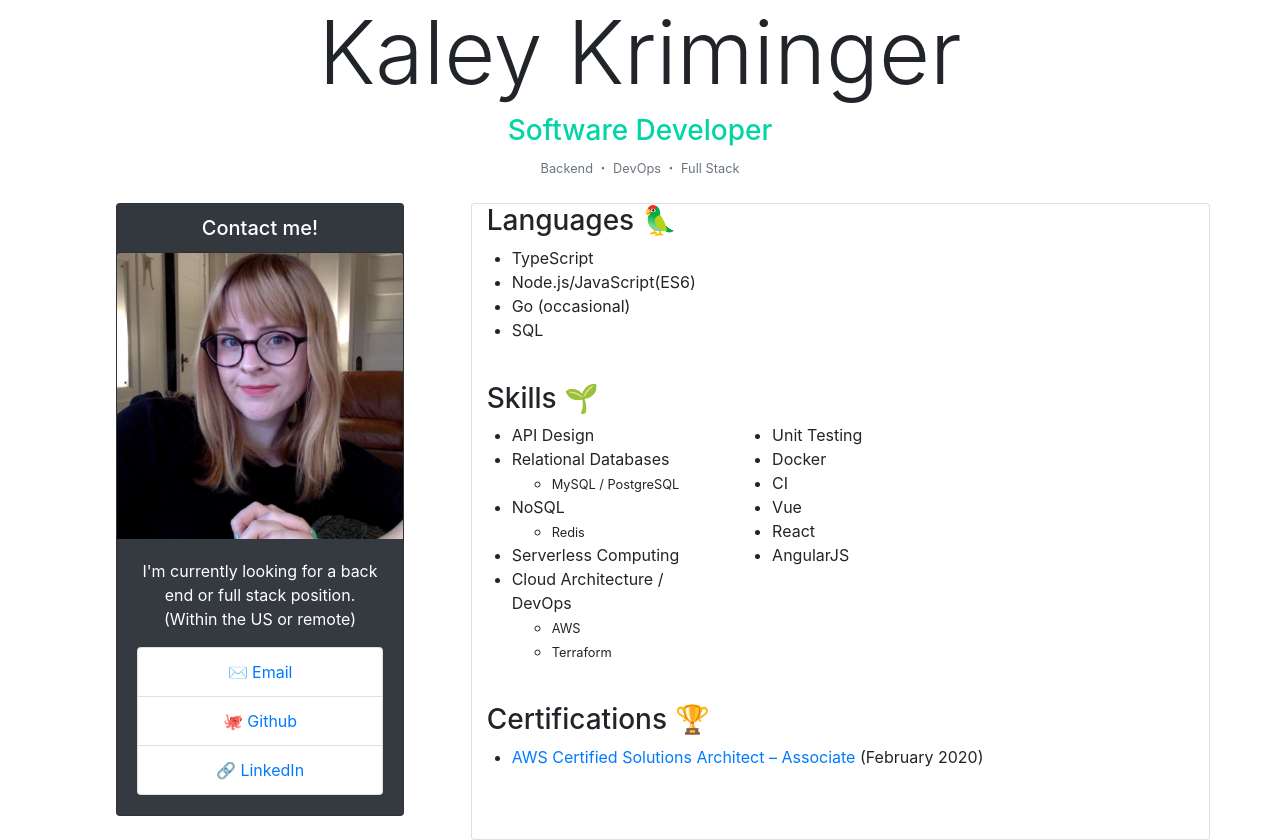
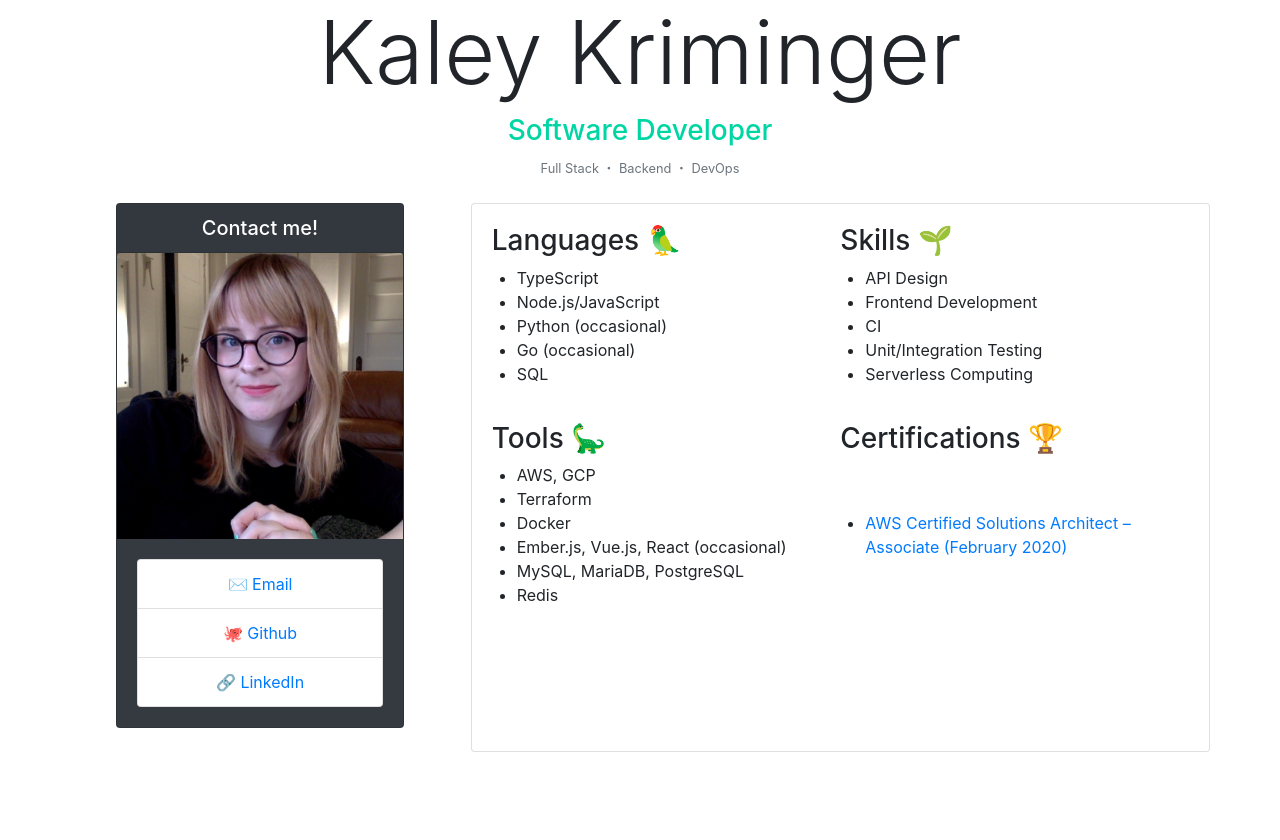
Before and after one commit to KaleyKrim/kkdotcom-vue, a Vue app: page / in a window 1280 px wide. After the commit the page ends 800 px from the top, so only its background shows below. Built offline with nearby package versions, Linux system fonts and the light colour scheme.

Commit message:
prettier

```diff
--- a/src/App.vue
+++ b/src/App.vue
@@ -6,7 +6,7 @@
         Software Developer
       </h3>
       <small class="text-muted">
-        Backend ・ DevOps ・ Full Stack
+        Full Stack ・ Backend ・ DevOps
       </small>
     </div>
     <br />
@@ -16,7 +16,6 @@
           <h5 class="card-header">Contact me!</h5>
           <img class="card-img-top" src="./assets/kaley.png" alt="kaley" />
           <div class="card-body">
-            <p class="card-text">I'm currently looking for a back end or full stack position. (Within the US or remote)</p>
             <ul class="list-group">
               <li class="list-group-item">
                 <a href="mailto:kaley.kriminger@gmail.com">✉️ Email</a>
--- a/src/components/ResumeContent.vue
+++ b/src/components/ResumeContent.vue
@@ -1,90 +1,103 @@
 <template>
   <div class="resume-content card col-md-8">
-    <div class="row">
-      <div class="col-12 skill-header">
-        <h3>Languages 🦜</h3>
-      </div>
-      <div class="row">
-        <div class="col">
-          <ul>
-            <li>TypeScript</li>
-            <li>Node.js/JavaScript(ES6)</li>
-            <li>Go (occasional)</li>
-            <li>SQL</li>
-          </ul>
-        </div>
-      </div>
-    </div>
-    <br />
-    <div class="row">
-      <div class="col-12 skill-header">
-        <h3>Skills 🌱</h3>
-      </div>
-      <div class="row">
-        <div class="col-7">
-          <ul>
-            <li>API Design</li>
-            <li>
-              Relational Databases
-              <ul>
-                <li><small>MySQL / PostgreSQL</small></li>
-              </ul>
-            </li>
-            <li>
-              NoSQL
-              <ul>
-                <li><small>Redis</small></li>
-              </ul>
-            </li>
-            <li>Serverless Computing</li>
-            <li>
-              Cloud Architecture / DevOps
-              <ul>
-                <li><small>AWS</small></li>
-                <li><small>Terraform</small></li>
-              </ul>
-            </li>
-          </ul>
-        </div>
-        <div class="col-5">
-          <ul>
-            <li>Unit Testing</li>
-            <li>Docker</li>
-            <li>CI</li>
-            <li>Vue</li>
-            <li>React</li>
-            <li>AngularJS</li>
-          </ul>
-        </div>
-      </div>
-    </div>
-    <br />
-    <div class="row">
-      <div class="col-12 skill-header">
-        <h3>Certifications 🏆</h3>
-      </div>
-      <ul>
-        <li>
-          <a
-            href="https://www.youracclaim.com/badges/5b5bc9f1-7cdf-4a00-b9f0-3cf22ac50848/public_url"
-            >AWS Certified Solutions Architect – Associate</a
-          >
-          (February 2020)
-        </li>
-      </ul>
-    </div>
+    <ResumeContentCard
+      :title="cardDetails.languages.title"
+      :list="cardDetails.languages.list"
+      :links="cardDetails.languages.links"
+    />
+    <ResumeContentCard
+      :title="cardDetails.skills.title"
+      :list="cardDetails.skills.list"
+      :links="cardDetails.skills.links"
+    />
+    <ResumeContentCard
+      :title="cardDetails.tools.title"
+      :list="cardDetails.tools.list"
+      :links="cardDetails.tools.links"
+    />
+    <ResumeContentCard
+      :title="cardDetails.certifications.title"
+      :list="cardDetails.certifications.list"
+      :links="cardDetails.certifications.links"
+    />
   </div>
 </template>
 
+<style scoped>
+.resume-content {
+  padding: 20px;
+  display: grid;
+  grid-template-columns: repeat(2, 1fr);
+  grid-template-rows: repeat(3, max-content);
+  grid-row-gap: 20px;
+}
+</style>
+
 <script>
+import ResumeContentCard from "./ResumeContentCard.vue";
+
 export default {
-  name: "ResumeContent"
+  name: "ResumeContent",
+  components: {
+    ResumeContentCard
+  },
+  data: function() {
+    return {
+      cardDetails: {
+        languages: {
+          title: "Languages 🦜",
+          list: [
+            "TypeScript",
+            "Node.js/JavaScript",
+            "Python (occasional)",
+            "Go (occasional)",
+            "SQL"
+          ],
+          links: []
+        },
+        skills: {
+          title: "Skills 🌱",
+          list: [
+            "API Design",
+            "Frontend Development",
+            "CI",
+            "Unit/Integration Testing",
+            "Serverless Computing"
+          ],
+          links: []
+        },
+        tools: {
+          title: "Tools 🦕",
+          list: [
+            "AWS, GCP",
+            "Terraform",
+            "Docker",
+            "Ember.js, Vue.js, React (occasional)",
+            "MySQL, MariaDB, PostgreSQL",
+            "Redis"
+          ],
+          links: []
+        },
+        certifications: {
+          title: "Certifications 🏆",
+          list: [],
+          links: [
+            {
+              url:
+                "https://www.youracclaim.com/badges/5b5bc9f1-7cdf-4a00-b9f0-3cf22ac50848/public_url",
+              text: "AWS Certified Solutions Architect – Associate (February 2020)"
+            }
+          ]
+        }
+      }
+    };
+  }
 };
 </script>
 
 <style scoped>
 @media (max-width: 800px) {
-  .skill-header{
+  .skill-header {
     text-align: center;
   }
 }
--- /dev/null
+++ b/src/components/ResumeContentCard.vue
@@ -0,0 +1,45 @@
+<template>
+  <div class="row resume-content-card">
+    <div class="col-12 skill-header">
+      <h3>{{ title }}</h3>
+    </div>
+    <div class="row">
+      <div class="col">
+        <ul v-if="links">
+          <li v-for="(item, index) in list" :key="index">
+            {{ item }}
+          </li>
+          <li v-for="(item, index) in links" :key="index">
+            <a :href="item.url">{{ item.text }}</a>
+          </li>
+        </ul>
+      </div>
+    </div>
+  </div>
+</template>
+
+<style scoped>
+</style>
+
+<script>
+export default {
+  name: "ResumeContentCard",
+  props: {
+    title: {
+      type: String
+    },
+    list: {
+      type: Array
+    },
+    links: {
+      type: Array
+    }
+  }
+};
+</script>
+
+<style>
+#job-title {
+  color: #00d5a4;
+}
+</style>
```
